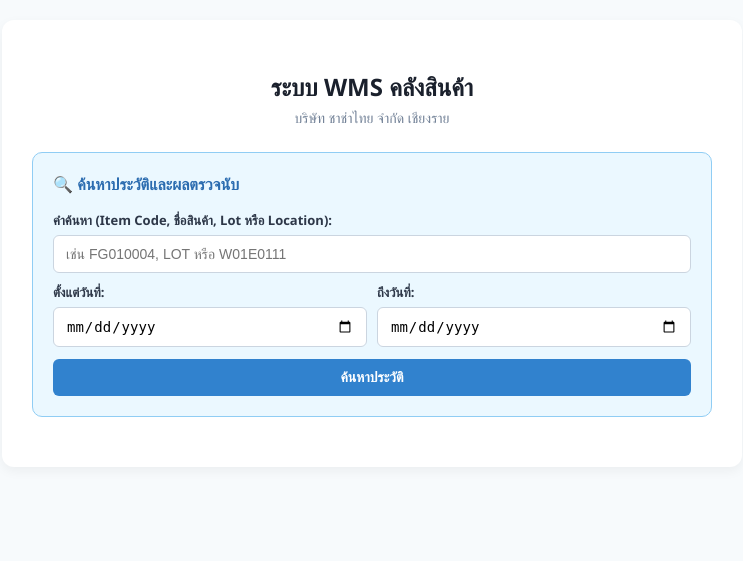
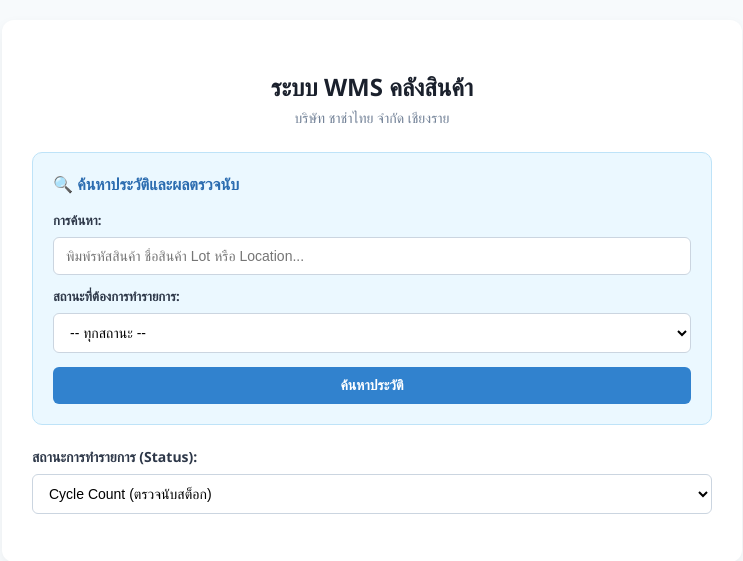
Before and after one commit to kanokwan20044-sketch/WH_Project, a Flask app: page / in a window 1280 px wide. Shown: the top 561 px of the page, without its empty margins (268-1011 px from the left). Run offline with Flask 3, Linux system fonts and the light colour scheme.

Commit message:
ui: keep search and status only, remove bottom fields

```diff
--- a/app.py
+++ b/app.py
@@ -40,8 +40,7 @@ def index():
     location = request.args.get('location', '').strip()
     success = request.args.get('success', '').strip()
     search_query = request.args.get('q', '').strip()
-    start_date = request.args.get('start_date', '').strip()
-    end_date = request.args.get('end_date', '').strip()
+    filter_status = request.args.get('filter_status', '').strip()
     search_results = []
 
     try:
@@ -59,10 +58,11 @@ def index():
                 qty = row[6]
                 unit = row[7]
 
-                row_date = row_time.split(' ')[0] if ' ' in row_time else ''
+                match_query = True
+                match_status = True
 
-                match_query = True
-                match_date = True
+                if filter_status and status.strip().lower() != filter_status.lower():
+                    match_status = False
 
                 if search_query:
                     q_lower = search_query.lower()
@@ -75,17 +75,7 @@ def index():
                     ):
                         match_query = False
 
-                if start_date and end_date and row_date:
-                    if not (start_date <= row_date <= end_date):
-                        match_date = False
-                elif start_date and row_date:
-                    if row_date < start_date:
-                        match_date = False
-                elif end_date and row_date:
-                    if row_date > end_date:
-                        match_date = False
-
-                if (search_query or start_date or end_date) and match_query and match_date:
+                if (search_query or filter_status) and match_query and match_status:
                     search_results.append({
                         'timestamp': row_time,
                         'location': row_location,
@@ -105,12 +95,10 @@ def index():
         success=success,
         search_results=search_results,
         search_query=search_query,
-        start_date=start_date,
-        end_date=end_date
+        filter_status=filter_status
     )
 
 
-# API ตรวจสอบสินค้าคงค้างใน Location ก่อนทำ Inbound
 @app.route('/check_location_stock')
 def check_location_stock():
     loc = request.args.get('location', '').strip()
@@ -167,75 +155,6 @@ def check_location_stock():
         return jsonify({'success': False, 'items': []})
 
 
-@app.route('/get_product_info')
-def get_product_info():
-    code = request.args.get('code', '').strip()
-    if not code:
-        return jsonify({'success': False})
-
-    try:
-        master_sheet = get_google_sheet('Master_code')
-        rows = master_sheet.get_all_values()
-        for row in rows[1:]:
-            if len(row) >= 3 and row[0].strip().lower() == code.lower():
-                return jsonify({
-                    'success': True,
-                    'product_name': row[1],
-                    'unit': row[2],
-                    'lot_serial': row[3] if len(row) > 3 else '',
-                    'description': row[5] if len(row) > 5 else ''
-                })
-    except Exception as e:
-        print(f"Error fetching Master_code: {e}")
-
-    return jsonify({'success': False})
-
-
-@app.route('/search_outbound')
-def search_outbound():
-    code = request.args.get('code', '').strip()
-    if not code:
-        return jsonify({'success': False})
-
-    try:
-        master_sheet = get_google_sheet('Master_code')
-        master_rows = master_sheet.get_all_values()
-        prod_name = ""
-        unit = ""
-        lot_serial = ""
-
-        for row in master_rows[1:]:
-            if len(row) >= 3 and row[0].strip().lower() == code.lower():
-                prod_name = row[1]
-                unit = row[2]
-                lot_serial = row[3] if len(row) > 3 else ''
-                break
-
-        data_sheet = get_google_sheet('DATA_WH')
-        data_rows = data_sheet.get_all_values()
-        found_locations = []
-
-        for row in reversed(data_rows[1:]):
-            if len(row) >= 4 and row[3].strip().lower() == code.lower():
-                if row[2].strip().lower() == 'inbound' and row[1].strip():
-                    if row[1].strip() not in found_locations:
-                        found_locations.append(row[1].strip())
-
-        location_display = ", ".join(found_locations) if found_locations else "ไม่พบพิกัดจัดเก็บในระบบ"
-
-        return jsonify({
-            'success': True,
-            'product_name': prod_name if prod_name else 'ไม่พบรหัสสินค้าใน Master_code',
-            'unit': unit if unit else 'Piece',
-            'lot_serial': lot_serial,
-            'location': location_display
-        })
-    except Exception as e:
-        print(f"Error search_outbound: {e}")
-
-    return jsonify({'success': False})
-
-
 @app.route('/submit', methods=['POST'])
 def submit():
     try:
--- a/templates/index.html
+++ b/templates/index.html
@@ -4,25 +4,22 @@
     <meta charset="UTF-8">
     <meta name="viewport" content="width=device-width, initial-scale=1.0">
     <title>ระบบ WMS คลังสินค้า - บริษัท ชาช่าไทย จำกัด เชียงราย</title>
-    <script src="https://unpkg.com/html5-qrcode" type="text/javascript"></script>
     <style>
         body { font-family: 'Segoe UI', Tahoma, Geneva, Verdana, sans-serif; background-color: #f7fafc; margin: 0; padding: 20px; color: #2d3748; }
         .container { max-width: 680px; margin: 0 auto; background: white; padding: 30px; border-radius: 12px; box-shadow: 0 4px 12px rgba(0,0,0,0.05); }
         h2 { text-align: center; color: #1a202c; margin-bottom: 5px; }
         .subtitle { text-align: center; color: #718096; margin-bottom: 25px; font-size: 14px; }
-        .form-group { margin-bottom: 15px; }
-        label { display: block; margin-bottom: 6px; font-weight: 600; font-size: 13px; }
+        .form-group { margin-bottom: 18px; }
+        label { display: block; margin-bottom: 8px; font-weight: 600; font-size: 14px; }
         input, select { width: 100%; padding: 10px 12px; border: 1px solid #cbd5e0; border-radius: 6px; box-sizing: border-box; font-size: 14px; background-color: #fff; }
-        .search-section { background: #ebf8ff; padding: 20px; border-radius: 10px; margin-bottom: 20px; border: 1px solid #90cdf4; }
-        .date-row { display: flex; gap: 10px; margin-bottom: 12px; }
+        .search-section { background: #ebf8ff; padding: 20px; border-radius: 10px; margin-bottom: 22px; border: 1px solid #bee3f8; }
         .btn-search { width: 100%; background-color: #3182ce; color: white; padding: 10px; border: none; border-radius: 6px; cursor: pointer; font-weight: 600; font-size: 14px; }
         .btn-search:hover { background-color: #2b6cb0; }
-        .stock-warning-box { background-color: #fffbeb; color: #92400e; border: 1px solid #f59e0b; padding: 14px; border-radius: 8px; margin-top: 15px; display: none; font-size: 14px; }
+        .stock-warning-box { background-color: #fffbeb; color: #92400e; border: 1px solid #f59e0b; padding: 14px; border-radius: 8px; margin-bottom: 20px; display: none; font-size: 14px; }
         .stock-warning-title { font-weight: 700; color: #b45309; margin-bottom: 8px; font-size: 15px; }
         .stock-item-list { margin: 0; padding-left: 20px; }
         .stock-item-list li { margin-bottom: 6px; }
         .alert-success { background-color: #c6f6d5; color: #22543d; padding: 12px; border-radius: 6px; margin-bottom: 20px; text-align: center; font-weight: 600; border: 1px solid #9ae6b4; }
-        #reader { width: 100%; max-width: 400px; margin: 12px auto 0 auto; }
     </style>
 </head>
 <body>
@@ -36,28 +33,27 @@
             </div>
         {% endif %}
 
-        <!-- กรอบสีฟ้า: ค้นหาประวัติและตรวจนับ -->
+        <!-- กล่องค้นหาประวัติและผลตรวจนับ -->
         <div class="search-section" id="searchSection">
             <h3 style="margin-top: 0; color: #2b6cb0; font-size: 16px;">🔍 ค้นหาประวัติและผลตรวจนับ</h3>
             <form action="/" method="GET">
-                <div class="form-group" style="margin-bottom: 10px;">
-                    <label>คำค้นหา (Item Code, ชื่อสินค้า, Lot หรือ Location):</label>
-                    <input type="text" name="q" placeholder="เช่น FG010004, LOT หรือ W01E0111" value="{{ search_query }}">
+                <div class="form-group" style="margin-bottom: 12px;">
+                    <label style="font-size: 13px;">การค้นหา:</label>
+                    <input type="text" name="q" placeholder="พิมพ์รหัสสินค้า ชื่อสินค้า Lot หรือ Location..." value="{{ search_query }}">
                 </div>
-                <div class="date-row">
-                    <div style="flex: 1;">
-                        <label>ตั้งแต่วันที่:</label>
-                        <input type="date" name="start_date" value="{{ start_date }}">
-                    </div>
-                    <div style="flex: 1;">
-                        <label>ถึงวันที่:</label>
-                        <input type="date" name="end_date" value="{{ end_date }}">
-                    </div>
+                <div class="form-group" style="margin-bottom: 14px;">
+                    <label style="font-size: 13px;">สถานะที่ต้องการทำรายการ:</label>
+                    <select name="filter_status">
+                        <option value="">-- ทุกสถานะ --</option>
+                        <option value="Inbound" {% if filter_status == 'Inbound' %}selected{% endif %}>Inbound</option>
+                        <option value="Outbound" {% if filter_status == 'Outbound' %}selected{% endif %}>Outbound</option>
+                        <option value="Cycle Count" {% if filter_status == 'Cycle Count' %}selected{% endif %}>Cycle Count</option>
+                    </select>
                 </div>
                 <button type="submit" class="btn-search">ค้นหาประวัติ</button>
             </form>
 
-            {% if search_query or start_date or end_date %}
+            {% if search_query or filter_status %}
                 <div style="margin-top: 15px; background: white; padding: 12px; border-radius: 6px; border: 1px solid #bee3f8;">
                     <strong>ผลการค้นหา:</strong>
                     {% if search_results %}
@@ -80,13 +76,21 @@
             {% endif %}
         </div>
 
-        <!-- กล่องแจ้งเตือนสินค้าคงค้างใน Location ที่เลือก -->
+        <!-- กล่องแจ้งเตือนเมื่อมีสินค้าคงค้างใน Location -->
         <div class="stock-warning-box" id="stockWarningBox">
             <div class="stock-warning-title" id="stockWarningTitle">⚠️ แจ้งเตือน: ล็อกนี้ยังมีสินค้าคงค้างและยังไม่ได้เบิกจ่าย</div>
             <ul class="stock-item-list" id="stockWarningList"></ul>
         </div>
 
-        <div id="reader"></div>
+        <!-- สถานะการทำรายการ (Status) -->
+        <div class="form-group">
+            <label>สถานะการทำรายการ (Status):</label>
+            <select name="status" id="statusSelect" onchange="handleStatusChange()">
+                <option value="Cycle Count" selected>Cycle Count (ตรวจนับสต็อก)</option>
+                <option value="Inbound">Inbound (นำเข้าจัดเก็บเข้าล็อก)</option>
+                <option value="Outbound">Outbound (เบิกจ่ายสินค้า)</option>
+            </select>
+        </div>
     </div>
 
     <script>
@@ -120,7 +124,14 @@
                 .catch(err => console.error("Error checking location stock:", err));
         }
 
+        function handleStatusChange() {
+            const statusVal = document.getElementById("statusSelect").value;
+            const searchSection = document.getElementById("searchSection");
+            searchSection.style.display = (statusVal === "Cycle Count") ? "block" : "none";
+        }
+
         window.onload = function() {
+            handleStatusChange();
             if (currentLocation) {
                 checkLocationStock(currentLocation);
             }
```
